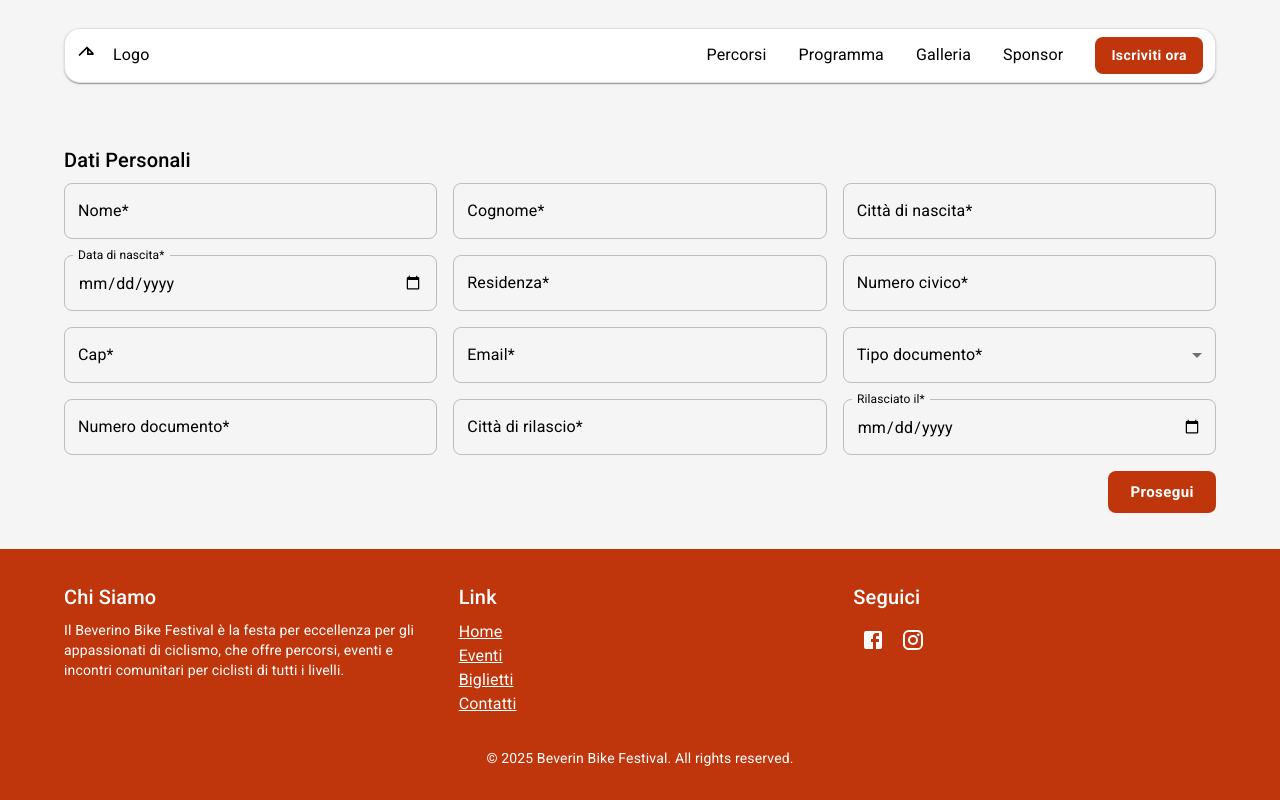
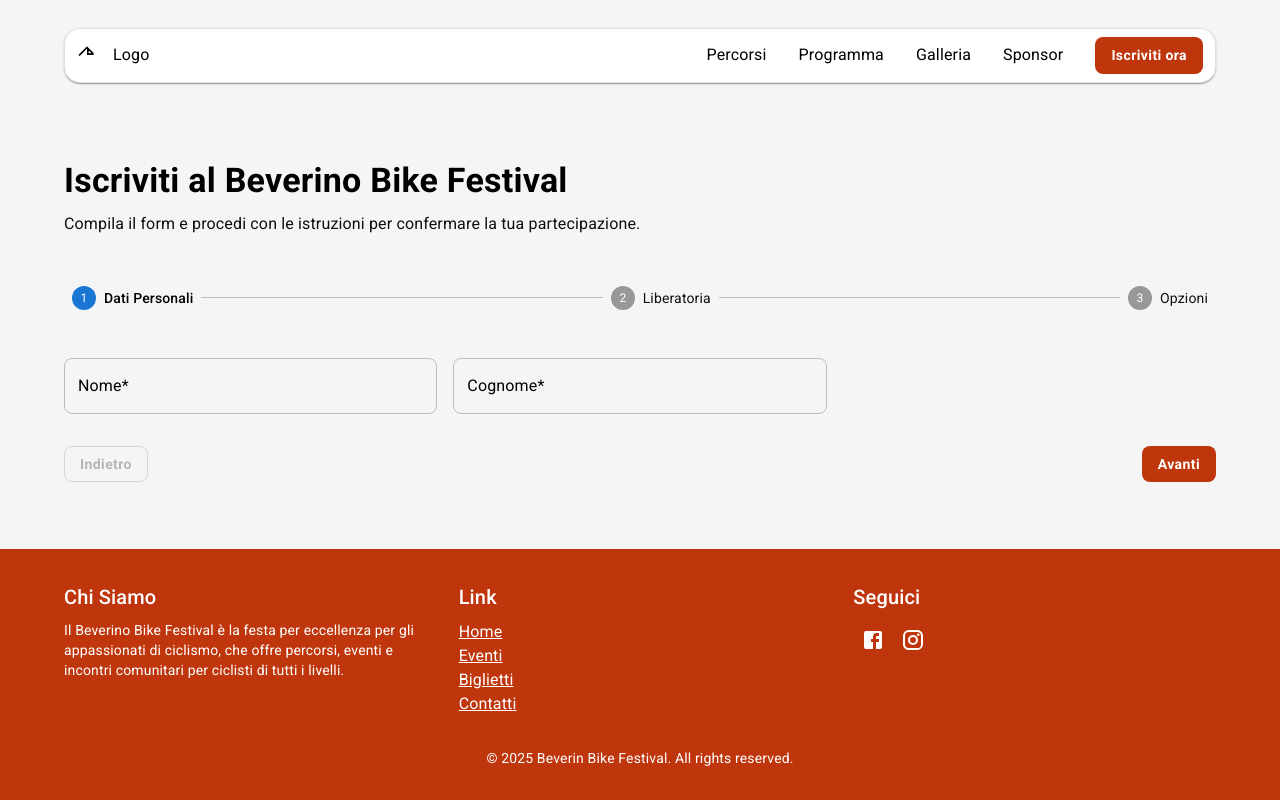
Before and after one commit to ferramar/beverino-bike-festival, a Next.js app: page /iscriviti in a window 1280 px wide. Built offline with nearby package versions, Linux system fonts and the light colour scheme.

Commit message:
add steps, add liberatoria pdf example, fixes

```diff
--- a/src/app/iscriviti/page.tsx
+++ b/src/app/iscriviti/page.tsx
@@ -1,17 +1,13 @@
-"use client"
-
-import { Box, Container } from "@mui/material";
-import DataForm from "../../components/dataForm";
+import { Box } from "@mui/material";
+import IscrizioneWizard from "../../components/IscrizioneWizard";
 
 export default function Iscriviti() {
-
   return (
     <Box component="main" sx={{
       pt: "8rem",
+      pb: 4
     }}>
-      <Container maxWidth="lg">
-        <DataForm />
-      </Container>
+      <IscrizioneWizard />
     </Box>
   );
 }
--- /dev/null
+++ b/src/components/IscrizioneWizard/index.tsx
@@ -0,0 +1,147 @@
+"use client"
+// src/components/IscrizioneWizard.tsx
+import React, { useState, useEffect } from 'react';
+import { useRouter } from 'next/navigation';
+import { useForm, FormProvider } from 'react-hook-form';
+import { useTheme } from '@mui/material/styles';
+import {
+  Box,
+  Stepper,
+  Step,
+  StepLabel,
+  StepConnector,
+  Button,
+  Container,
+  Typography,
+  useMediaQuery,
+} from '@mui/material';
+import DataForm from '../dataForm';
+import Liberatoria from '../Liberatoria';
+
+
+// Definizione tipi dati del wizard
+interface WizardData {
+  nome: string;
+  cognome: string;
+  luogoNascita: string;
+  dataNascita: string;
+  residenza: string;
+  numeroCivico: string;
+  cap: string;
+  email: string;
+  tipoDocumento: string;
+  numeroDocumento: string;
+  cittaRilascio: string;
+  dataRilascioDocumento: string;
+  liberatoriaAccettata: boolean;
+  partecipoSoloGara: boolean;
+  cenaInclusa: boolean;
+}
+
+const steps = ['Dati Personali', 'Liberatoria', 'Opzioni'];
+
+export default function IscrizioneWizard() {
+  const theme = useTheme();
+  const isMobile = useMediaQuery(theme.breakpoints.down('sm'));
+  const methods = useForm<WizardData>({
+    mode: 'onTouched',
+    defaultValues: {},
+  });
+  const { watch, trigger, handleSubmit, reset } = methods;
+  const [activeStep, setActiveStep] = useState(0);
+  const router = useRouter();
+
+  // Persistenza su localStorage
+  // useEffect(() => {
+  //   const sub = watch((v) => localStorage.setItem('iscrizione', JSON.stringify(v)));
+  //   return () => sub.unsubscribe();
+  // }, [watch]);
+
+  useEffect(() => {
+    if (typeof window === 'undefined') return;
+    // Carica valori salvati
+    const stored = localStorage.getItem('iscrizione');
+    if (stored) {
+      try {
+        reset(JSON.parse(stored));
+      } catch {
+        console.warn('Dati in localStorage non validi');
+      }
+    }
+    // Salva ogni cambiamento
+    const subscription = watch((value) => {
+      console.log("nooooo", value);
+
+      localStorage.setItem('iscrizione', JSON.stringify(value));
+    });
+    return () => subscription.unsubscribe();
+  }, [watch]);
+
+  // Campi per la validazione step-by-step
+  const fieldsPerStep: Record<number, (keyof WizardData)[]> = {
+    0: [
+      'nome', 'cognome', 'luogoNascita', 'dataNascita',
+      'residenza', 'numeroCivico', 'cap', 'email',
+      'tipoDocumento', 'numeroDocumento', 'cittaRilascio', 'dataRilascioDocumento'
+    ],
+    1: ['liberatoriaAccettata'],
+    2: ['partecipoSoloGara', 'cenaInclusa'],
+  };
+
+  const onNext = async () => {
+    const toValidate = fieldsPerStep[activeStep];
+    if (await trigger(toValidate)) setActiveStep(s => s + 1);
+  };
+
+  const onBack = () => setActiveStep(s => s - 1);
+
+  const onSubmit = (data: WizardData) => {
+    console.log('Invio finale:', data);
+    // TODO: POST su Strapi
+    setTimeout(() => {
+      localStorage.removeItem('iscrizione');
+      router.push('/iscrizione-successo')
+    }, 100);
+  };
+
+  return (
+    <Container maxWidth="lg" sx={{ py: 4 }}>
+      <Typography variant="h4" fontWeight={600} sx={{ mb: 1 }}>
+        Iscriviti al Beverino Bike Festival
+      </Typography>
+      <Typography variant="subtitle1" color="text.secondary">
+        Compila il form e procedi con le istruzioni per confermare la tua partecipazione.
+      </Typography>
+
+      {!isMobile &&
+        <Stepper sx={{ mt: 6 }} activeStep={activeStep} connector={<StepConnector />}>
+          {steps.map((label) => <Step key={label}><StepLabel>{label}</StepLabel></Step>)}
+        </Stepper>
+      }
+
+      <FormProvider {...methods}>
+        <Box sx={{ mb: 4 }}>
+          {activeStep === 0 && <DataForm />}
+          {activeStep === 1 && <Liberatoria />}
+          {activeStep === 2 && <p>step di riepilogo e pagamento</p>}
+        </Box>
+
+        <Box sx={{ display: 'flex', justifyContent: 'space-between', alignItems: "center" }}>
+          <Button disabled={activeStep === 0} onClick={onBack} variant="outlined">
+            Indietro
+          </Button>
+          {isMobile && <Typography>{activeStep + 1}/{steps.length}</Typography>}
+          {activeStep < steps.length - 1 ? (
+            <Button variant="contained" onClick={onNext}>
+              Avanti
+            </Button>
+          ) : (
+            <Button variant="contained" color="primary" onClick={handleSubmit(onSubmit)}>
+              Conferma e Paga
+            </Button>
+          )}
+        </Box>
+      </FormProvider>
+    </Container>
+  );
+}
--- /dev/null
+++ b/src/components/Liberatoria/index.tsx
@@ -0,0 +1,86 @@
+// src/components/Liberatoria/index.tsx
+
+import React, { useState, useRef, UIEvent } from 'react';
+import { useFormContext, Controller } from 'react-hook-form';
+import {
+  Box,
+  Checkbox,
+  FormControlLabel,
+  FormHelperText,
+  Typography,
+  Paper,
+} from '@mui/material';
+import { visuallyHidden } from '@mui/utils';
+
+/**
+ * Liberatoria:
+ * - Mostra un documento PDF scrollabile
+ * - L’utente deve scrollare fino in fondo per abilitare la checkbox
+ */
+export default function Liberatoria() {
+  const {
+    control,
+    formState: { errors },
+  } = useFormContext();
+
+  const [canAccept, setCanAccept] = useState(false);
+  const scrollRef = useRef<HTMLDivElement>(null);
+
+  const handleScroll = (e: UIEvent<HTMLDivElement>) => {
+    const el = e.currentTarget;
+    if (el.scrollTop + el.clientHeight >= el.scrollHeight) {
+      setCanAccept(true);
+    }
+  };
+
+  return (
+    <>
+      <Typography sx={visuallyHidden}>Visualizza ed accetta la liberatoria</Typography>
+      <Paper
+        ref={scrollRef}
+        onScroll={handleScroll}
+        variant="outlined"
+        sx={{ height: {xs: 400, md: 600, lg: 700}, overflowY: 'auto', p: 2, mt: 6, mb: 4 }}
+      >
+        <Box
+          component="iframe"
+          src="/liberatoria.pdf"
+          title="Liberatoria"
+          width="100%"
+          height="100%"
+          sx={{ border: 0 }}
+        />
+      </Paper>
+
+      <Controller
+        name="liberatoriaAccettata"
+        control={control}
+        rules={{ required: 'Devi accettare la liberatoria per procedere' }}
+        render={({ field }) => (
+          <Box>
+            <FormControlLabel
+              control={
+                <Checkbox
+                  {...field}
+                  checked={field.value || false}
+                  disabled={!canAccept}
+                />
+              }
+              label="Ho letto e accetto la liberatoria"
+            />
+            {!canAccept && !field.value && (
+              <FormHelperText>
+                Scorri fino in fondo al documento per abilitare l&apos;accettazione.
+              </FormHelperText>
+            )}
+            {canAccept && errors.liberatoriaAccettata && (
+              <FormHelperText error>
+                {errors.liberatoriaAccettata.message?.toString()}
+              </FormHelperText>
+            )}
+          </Box>
+        )}
+      />
+    </>
+  );
+}
--- a/src/components/dataForm/index.tsx
+++ b/src/components/dataForm/index.tsx
@@ -1,6 +1,8 @@
+/* eslint-disable */
 import React, { useMemo, useState } from 'react';
-import { useForm, SubmitHandler, useWatch } from 'react-hook-form';
-import { Box, Button, FormControl, Grid, InputLabel, MenuItem, Select, SelectChangeEvent, TextField, Typography } from '@mui/material';
+import { useWatch, useFormContext } from 'react-hook-form';
+import { Box, Grid, SelectChangeEvent, TextField, Typography } from '@mui/material';
+import { visuallyHidden } from '@mui/utils';
 
 interface FormData {
   nome: string;
@@ -26,12 +28,9 @@ interface FormData {
 export default function DataForm() {
   const {
     register,
-    handleSubmit,
     control,
     formState: { errors },
-  } = useForm<FormData>({
-    mode: "onSubmit",
-  });
+  } = useFormContext<FormData>();
 
   const [documentType, setDocumentType] = useState('');
   const birthDateValue = useWatch({ control, name: 'dataNascita' });
@@ -52,16 +51,9 @@ export default function DataForm() {
     return age < 18;
   }, [birthDateValue]);
 
-  const onSubmit: SubmitHandler<FormData> = (data: FormData) => {
-    console.log('Dati inviati:', data);
-    // Qui puoi gestire l'invio dei dati all'API
-  };
-
   return (
-    <Box component="form" onSubmit={handleSubmit(onSubmit)} noValidate sx={{ my: 2 }}>
-      <Typography variant="h6" gutterBottom>
-        Dati Personali
-      </Typography>
+    <Box component="form" noValidate sx={{ mt: 6, mb: 4 }}>
+      <Typography sx={visuallyHidden}>Inserisci i dati personali</Typography>
       <Grid container spacing={2}>
         <Grid size={{ xs: 12, sm: 6, lg: 4 }}>
           <TextField
@@ -81,7 +73,7 @@ export default function DataForm() {
             helperText={errors.cognome?.message}
           />
         </Grid>
-        <Grid size={{ xs: 12, sm: 6, lg: 4 }}>
+        {/* <Grid size={{ xs: 12, sm: 6, lg: 4 }}>
           <TextField
             label="Città di nascita*"
             fullWidth
@@ -270,14 +262,7 @@ export default function DataForm() {
               />
             </Grid>
           </>
-        )}
-        <Grid size={12} sx={{
-          textAlign: "right"
-        }}>
-          <Button type="submit" variant="contained" color="primary" size="large">
-            Prosegui
-          </Button>
-        </Grid>
+        )} */}
       </Grid>
     </Box>
   )
--- a/src/components/homeBanner/index.tsx
+++ b/src/components/homeBanner/index.tsx
@@ -51,12 +51,12 @@ export default function HomeBanner() {
         alignItems: "center"
       }}>
         <Container maxWidth="lg">
-          <Typography variant="h1" color="text.secondary" sx={{
+          <Typography variant="h1" color="secondary.main" sx={{
             maxWidth: "600px",
             fontSize: { xs: "3rem", lg: "4rem" },
             mb: 3
           }}>Beverino Bike Festival</Typography>
-          <Typography variant="body1" color="text.secondary" sx={{
+          <Typography variant="body1" color="secondary.main" sx={{
             maxWidth: "600px",
             fontSize: { xs: "1.25rem", lg: "1.5rem" },
             mb: 3
--- a/src/theme.ts
+++ b/src/theme.ts
@@ -5,7 +5,8 @@ const theme = createTheme({
   palette: {
     text: {
       primary: "#000",
-      secondary: "#fff"
+      secondary: "#0f0f0f",
+
     },
     primary: {
       main: '#1976d2',
```
Also changed, not shown: src/app/iscrizione-successo/page.tsx (added, +32 -0 lines), 1 other file (tests, documents, lock files or other folders).
